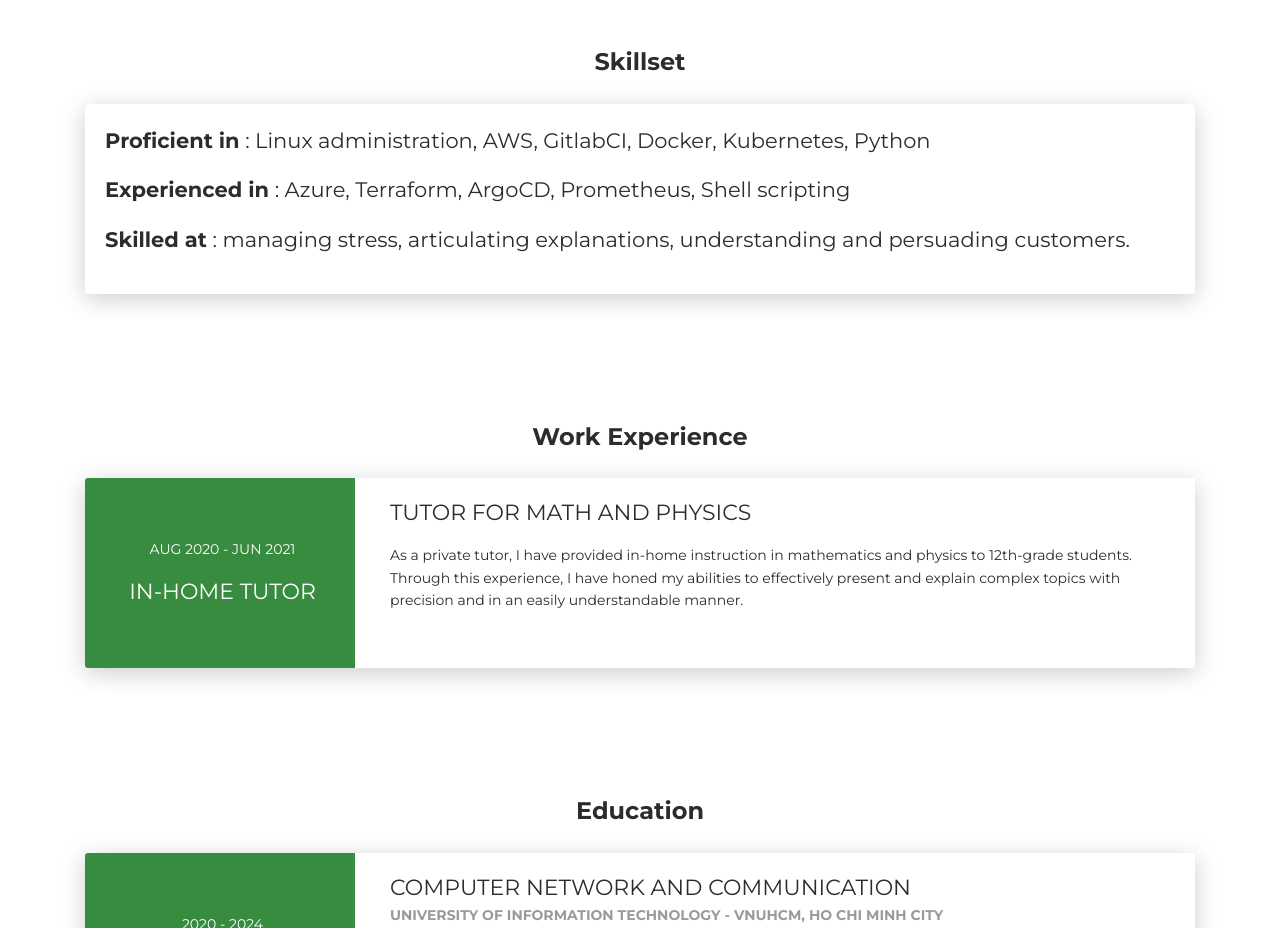
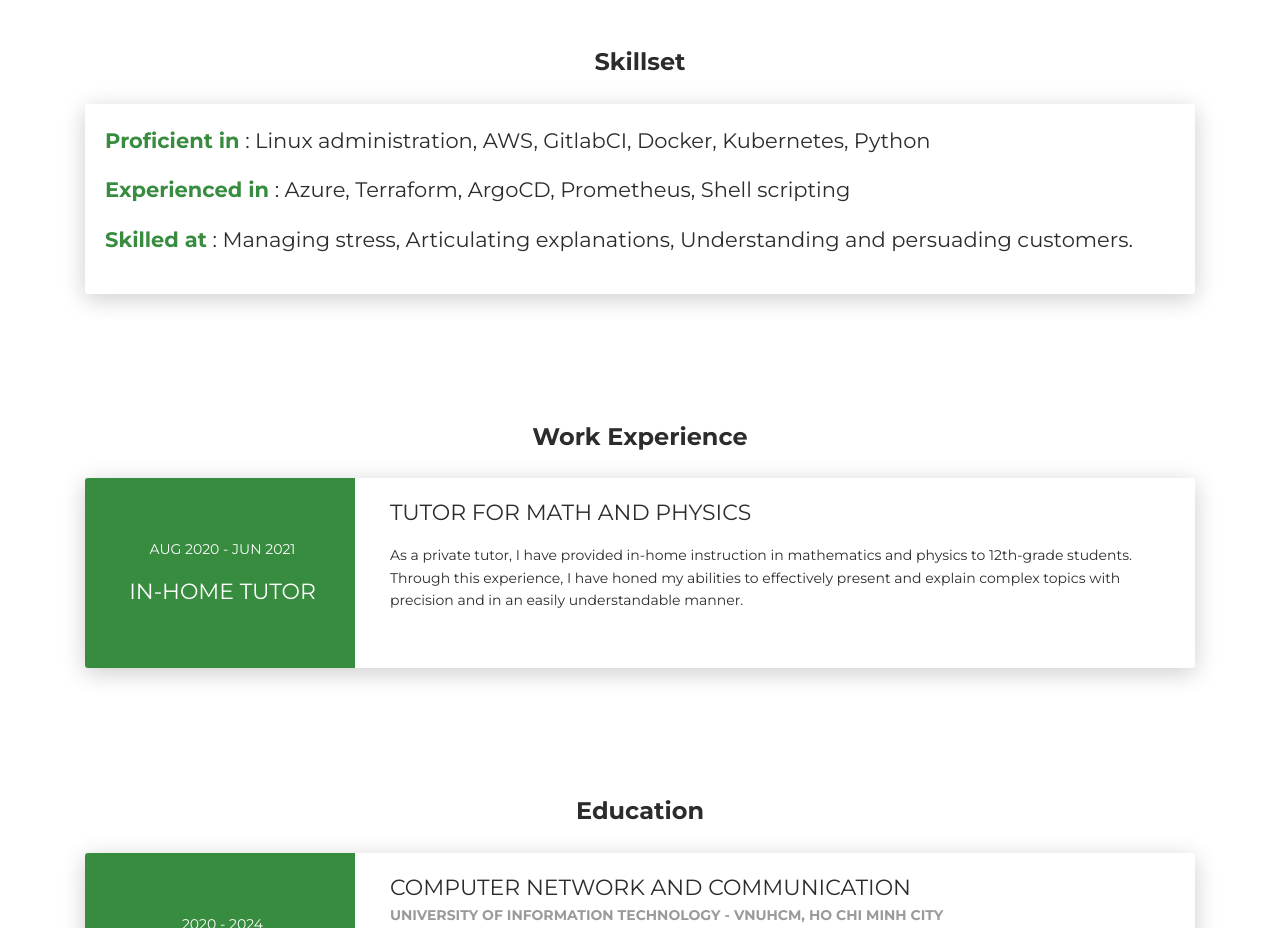
Before and after one commit to DangTieuQuy/MyResume, a plain HTML site: page index.html in a window 1280 px wide. Shown: the part 960-1888 px from the top of the page. Drawn offline with Linux system fonts and the light colour scheme.

Commit message:
adjust ui
adjust ui

```diff
--- a/index.html
+++ b/index.html
@@ -107,9 +107,9 @@
     <div class="h4 text-center mb-4 title">Skillset</div>
     <div class="card" data-aos="fade-up" data-aos-anchor-placement="top-bottom">
       <div class="card-body" style="font-size: 1.5em;">
-        <p><b>Proficient in</b> : Linux administration, AWS, GitlabCI, Docker, Kubernetes, Python</p>
-        <p><b>Experienced in</b> : Azure, Terraform, ArgoCD, Prometheus, Shell scripting</p>
-        <p><b>Skilled at</b> : managing stress, articulating explanations, understanding and persuading customers.</p>
+        <p><b style="color: #378C3F;">Proficient in</b> : Linux administration, AWS, GitlabCI, Docker, Kubernetes, Python</p>
+        <p><b style="color: #378C3F;">Experienced in</b> : Azure, Terraform, ArgoCD, Prometheus, Shell scripting</p>
+        <p><b style="color: #378C3F;">Skilled at</b> : Managing stress, Articulating explanations, Understanding and persuading customers.</p>
         <!-- <div class="row">
           <div class="col-md-6">
             <div class="progress-container progress-primary"><span class="progress-badge">LINUX</span>
```
